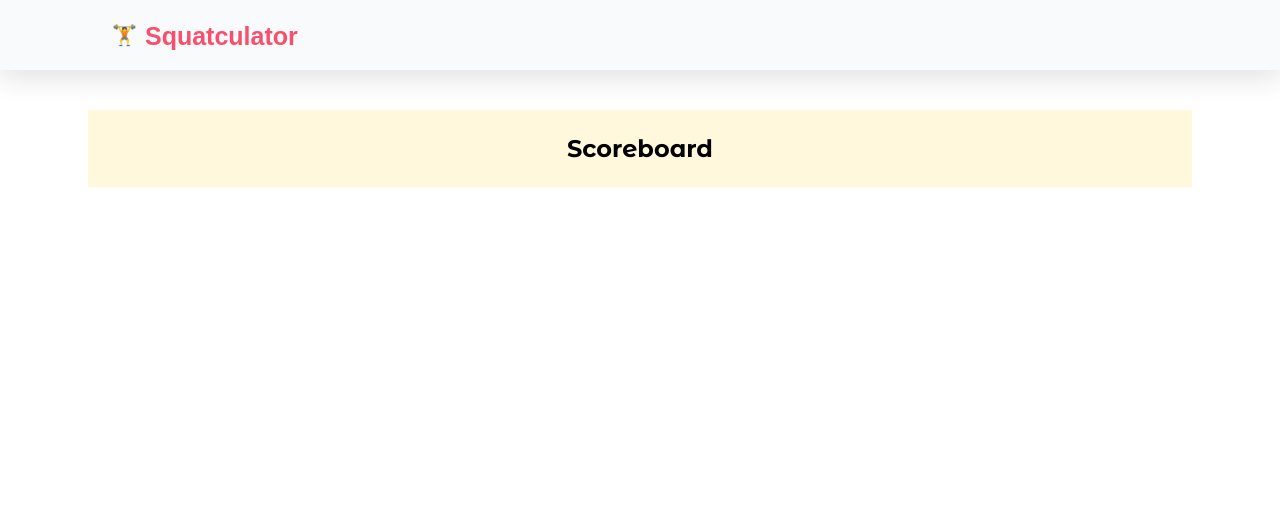
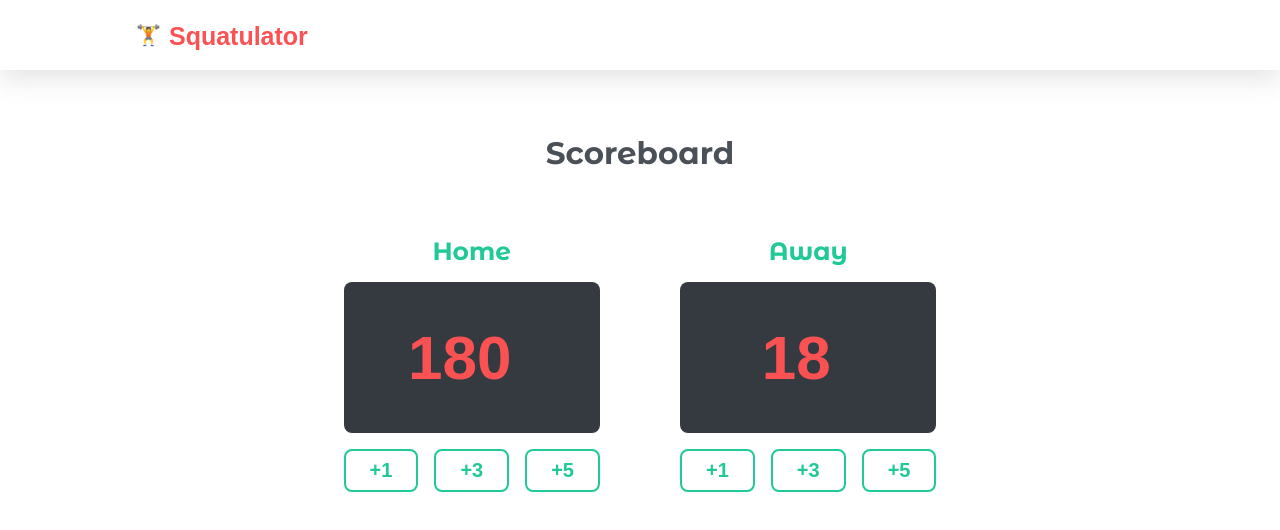
Before and after one commit to ONESSR/scoreboardCounter, a plain HTML site: page index.html in a window 1280 px wide. Drawn offline with Linux system fonts and the light colour scheme; a web font is replaced by a local one.

Commit message:
Design and layout of elements.

```diff
--- a/css/mediaqueries.css
+++ b/css/mediaqueries.css
@@ -9,10 +9,25 @@
     margin-left: 88px;
     margin-right: 88px;
   }
-  .logoContainer {
-    justify-content: left;
-  }
   .logoText {
     font-size: var(--desktopFontSize);
   }
 }
+
+@media screen and (min-width: 680px) {
+  /* .playerContainer {
+    display: flex;
+    flex-direction: row;
+    justify-content: center;
+    align-items: center;
+    gap: 40px;
+  } */
+  .logoContainer {
+    justify-content: left;
+  }
+  .playerContainer {
+    display: flex;
+    flex-direction: row;
+    justify-content: center;
+  }
+}
--- a/css/style.css
+++ b/css/style.css
@@ -19,21 +19,23 @@
   --normalFontFamily: "Montserrat Alternates", sans-serif;
   --mobileFontSize: 20px;
   --desktopFontSize: 25px;
-  --activeColor: #f94f6d;
+  --activeColor: #fa5252;
   --boxShadow: rgba(100, 100, 111, 0.2) 0px 7px 29px 0px;
+  --borderRadius: 8px;
+  --altWhiteColor: #eeeeee;
 }
 
 /* GENERAL */
 
 body {
   font-family: var(--normalFontFamily);
+  /* background: #364fc7; */
 }
 
 /* NAVBAR */
 nav {
   width: 100%;
   height: 70px;
-  background-color: #f9fafb;
   padding: 16px;
   display: flex;
   align-items: center;
@@ -41,8 +43,8 @@ nav {
 }
 
 .mainSpacing {
-  margin-left: 24px;
-  margin-right: 24px;
+  margin: 0 auto;
+  padding: 0 24px;
 }
 
 .logoContainer {
@@ -68,7 +70,7 @@ nav {
 
 /* HERO */
 .hero {
-  background-color: cornsilk;
+  /* background-color: cornsilk; */
   text-align: center;
   padding: 24px;
   margin-top: 40px;
@@ -76,3 +78,69 @@ nav {
   /* font-size: var(--mobileFontSize); */
   font-size: 16px;
 }
+
+/* TITLE */
+.title {
+  color: #495057;
+  font-size: 31px;
+}
+
+/* PLAYER */
+.playerContainer {
+  /* background-color: cadetblue; */
+  display: flex;
+  flex-direction: column;
+  gap: 80px;
+}
+
+.playerOne {
+  display: inline-block;
+  text-align: center;
+}
+
+.playerName {
+  margin-bottom: 16px;
+  font-size: var(--desktopFontSize);
+  /* background-color: yellow; */
+  color: var(--altWhiteColor);
+  color: #343a40;
+  color: #20c997;
+}
+
+.scoreContainer {
+  padding: 40px 0;
+  width: 100%;
+  background-color: #343a40;
+  max-width: 512px;
+  margin: 0 auto;
+  border-radius: var(--borderRadius);
+}
+
+.playerScore {
+  font-size: 62px;
+  font-family: var(--counterFontfamily);
+  color: var(--activeColor);
+  margin-left: -24px;
+}
+
+.buttonContainer {
+  margin-top: 16px;
+  display: flex;
+  justify-content: center;
+  align-items: center;
+}
+
+.increment {
+  padding: 8px 24px;
+  border-radius: var(--borderRadius);
+  border: 2px solid #20c997;
+  background: transparent;
+  color: #20c997;
+  font-size: 20px;
+  font-weight: 600;
+  font-family: var(--counterFontfamily);
+}
+
+.increment:not(:last-of-type) {
+  margin-right: 16px;
+}
--- a/index.html
+++ b/index.html
@@ -22,12 +22,42 @@
     <nav>
       <div class="logoContainer mainSpacing">
         <span class="logoMark" alt="squat-icon">🏋️</span>
-        <span class="logoText">Squatculator </span>
+        <span class="logoText">Squatulator </span>
       </div>
     </nav>
 
     <section class="hero mainSpacing">
-      <h1>Scoreboard</h1>
+      <h1 class="title">Scoreboard</h1>
+    </section>
+
+    <section class="playerContainer mainSpacing">
+
+      <div class="playerOne">
+        <h2 class="playerName">Home</h2>
+        <div class="scoreContainer">
+          <h3 class="playerScore">180</h3>
+        </div>
+        <div class="buttonContainer">
+          <button class="increment">+1</button>
+          <button class="increment">+3</button>
+          <button class="increment">+5</button>
+        </div>
+      </div>
+
+       <div class="playerOne">
+        <h2 class="playerName">Away</h2>
+        <div class="scoreContainer">
+          <h3 class="playerScore">18</h3>
+        </div>
+        <div class="buttonContainer">
+          <button class="increment">+1</button>
+          <button class="increment">+3</button>
+          <button class="increment">+5</button>
+        </div>
+      </div>
+
+
+      </div>
     </section>
   </body>
 </html>
```
